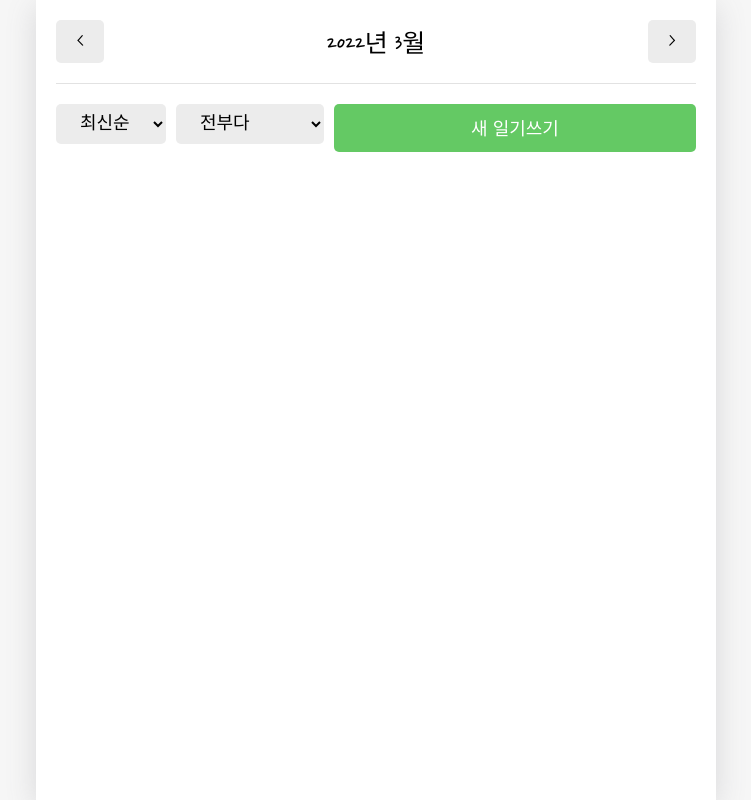
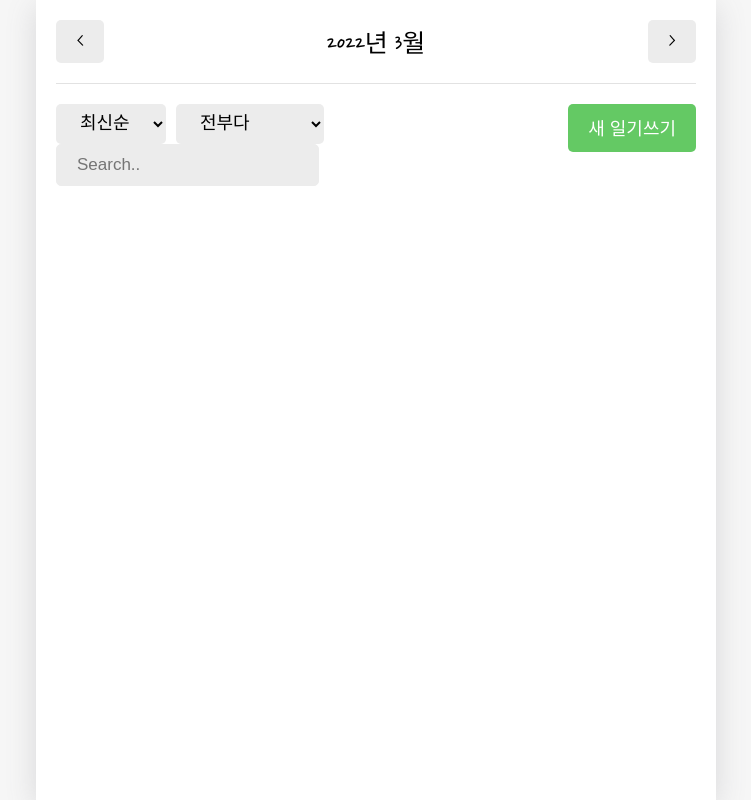
Before and after one commit to ParkYoungHoon/emotion_diary, a React (Create React App) app: page / in a window 1280 px wide. Shown: the whole page, without its empty margins (264-1015 px from the left). Built offline with nearby package versions, Linux system fonts and the light colour scheme.

Commit message:
Add Search 태그

```diff
--- a/src/App.css
+++ b/src/App.css
@@ -108,6 +108,16 @@ header button {
   justify-content: space-between;
 }
 
+.DiaryList .menu_wrapper .left_col input[type=text] {
+  padding: 10px 20px;
+  border: 1px solid #ececec;
+  border-radius: 5px;
+  background-color: #ececec;
+  margin-right: 20px;
+  box-sizing: border-box;
+  font-size: 17px;
+}
+
 .DiaryList .menu_wrapper .right_col {
   flex-grow: 1;
 }
@@ -131,6 +141,7 @@ header button {
   font-family: "Nanum Pen Script";
   font-size: 18px;
 }
+
 
 /*  DiaryList  */
 .DiaryItem {
--- a/src/components/DiaryList.js
+++ b/src/components/DiaryList.js
@@ -72,6 +72,7 @@ const DiaryList = ({diaryList}) => {
                         onChange={setFilter}
                         optionList={filterOptionList}
                     />
+                    <input type="text" placeholder="Search.."/>
                 </div>
                 <div className="right_col">
                     <MyButton
```
